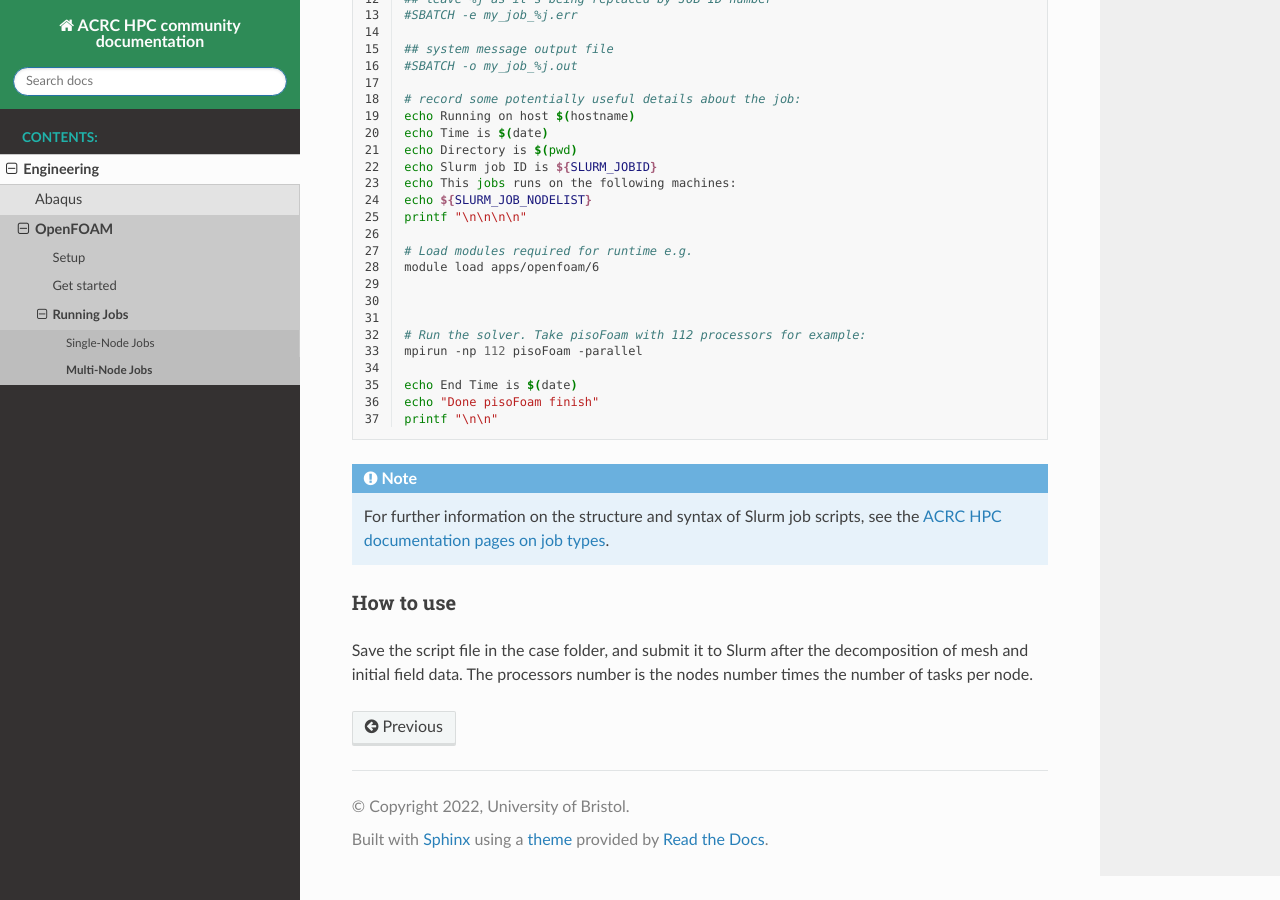
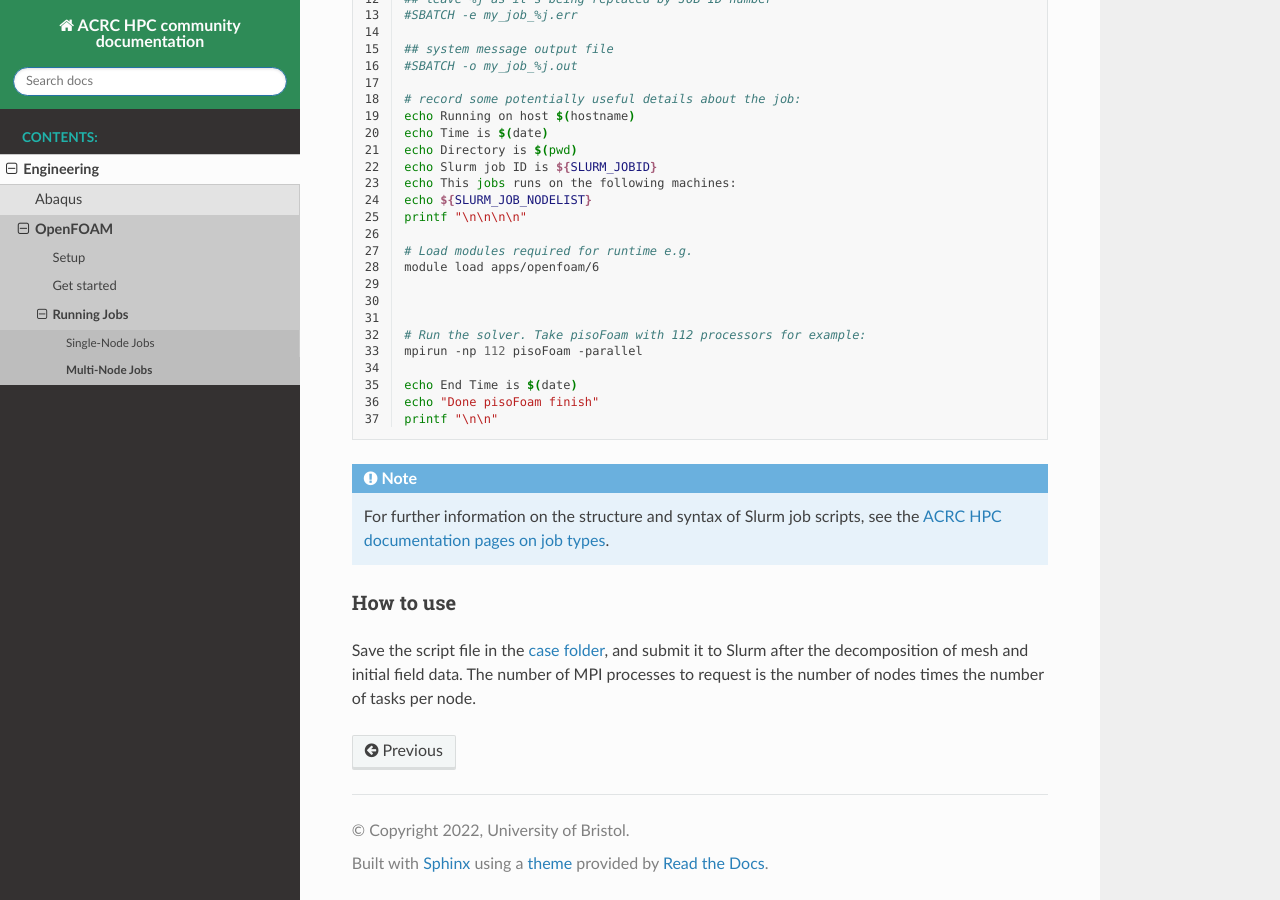
Before and after one commit to ACRC/HPC-community-docs, a Sphinx documentation site: the page built from source/engineering/OpenFOAM/multi-node.md, in a window 1280 px wide and 900 px high, scrolled down 519 px. Built offline with Sphinx 7.4.7 and the Read the Docs theme 2.0.0, drawn with Linux system fonts in a browser that asks for light colours.

Commit message:
Update source/engineering/OpenFOAM/multi-node.md
Co-authored-by: James C. Womack <jcwomack@users.noreply.github.com>

````diff
--- a/source/engineering/OpenFOAM/multi-node.md
+++ b/source/engineering/OpenFOAM/multi-node.md
@@ -57,4 +57,4 @@
 For further information on the structure and syntax of Slurm job scripts, see the [ACRC HPC documentation pages on job types](https://www.acrc.bris.ac.uk/protected/hpc-docs/job_types/index.html).
 ```
 ### How to use
-Save the script file in the case folder, and submit it to Slurm after the decomposition of mesh and initial field data. The processors number is the nodes number times the number of tasks per node.
+Save the script file in the [case folder](https://www.openfoam.com/documentation/user-guide/2-openfoam-cases), and submit it to Slurm after the decomposition of mesh and initial field data. The number of MPI processes to request is the number of nodes times the number of tasks per node.
````
